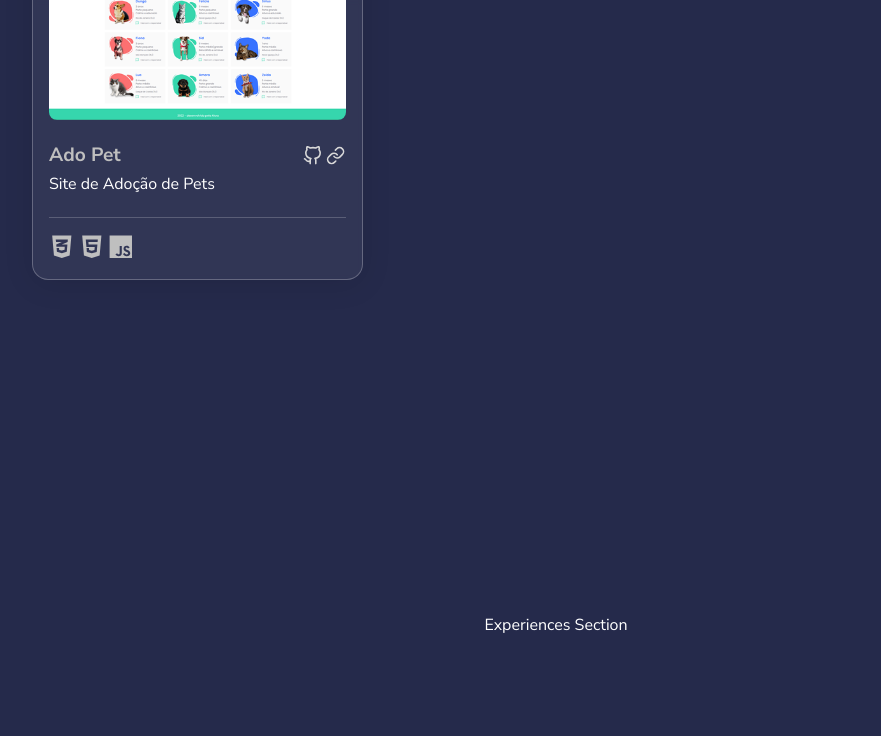
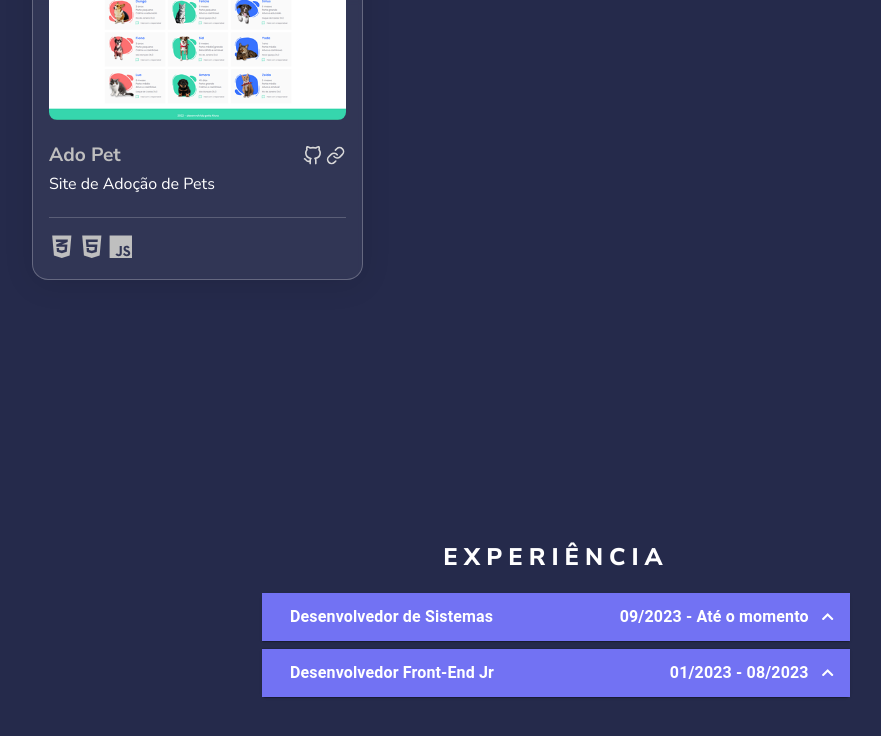
Before and after one commit to Cleber-Severo/my-portfolio, a React (Vite) app: page / in a window 1280 px wide. Shown: the part 1388-2124 px from the top of the page, without its empty margins (84-965 px from the left). Built offline with nearby package versions, Linux system fonts and the light colour scheme; a web font is replaced by a local one.

Commit message:
feat: add experiences section

```diff
--- a/src/App.tsx
+++ b/src/App.tsx
@@ -1,5 +1,6 @@
 import './App.css';
 import { Animation } from './components/Animation';
+import Experiences from './components/Experiences';
 import Header from './components/Header';
 import Hero from './components/Hero';
 import Projects from './components/Projects';
@@ -15,9 +16,7 @@ const App = () => {
       <main>
         <Hero />
         <Projects />
-        <section id="resume">
-          <h1>Experiences Section</h1>
-        </section>
+      <Experiences />
         <section id="contact">
           <h1>Contact me section</h1>
         </section>
--- /dev/null
+++ b/src/components/Experiences.tsx
@@ -0,0 +1,79 @@
+import * as React from 'react';
+import Accordion from '@mui/material/Accordion';
+import AccordionDetails from '@mui/material/AccordionDetails';
+import AccordionSummary from '@mui/material/AccordionSummary';
+import Typography from '@mui/material/Typography';
+import { FaChevronUp } from '@react-icons/all-files/fa/FaChevronUp';
+import { FaMapMarkerAlt } from '@react-icons/all-files/fa/FaMapMarkerAlt';
+import useExperiencesData from '../hooks/useExperiencesData';
+import './styles/Experiences.css';
+
+const Experiences = () => {
+  const [expanded, setExpanded] = React.useState<string | false>(false);
+
+  const { experiences } = useExperiencesData();
+
+  const handleChange =
+    (panel: string) => (event: React.SyntheticEvent, isExpanded: boolean) => {
+      setExpanded(isExpanded ? panel : false);
+    };
+
+  return (
+    <section id="resume">
+      <h2>Experiência</h2>
+      <div>
+        {experiences.map((item) => (
+          <Accordion
+            expanded={expanded === item.accordionPannel}
+            onChange={handleChange(item.accordionPannel)}
+            sx={{ background: 'transparent', mb: 1 }}
+          >
+            <AccordionSummary
+              expandIcon={<FaChevronUp style={{ color: '#FFF' }} />}
+              aria-controls={`${item.accordionPannel}bh-content`}
+              id={`${item.accordionPannel}bh-header`}
+              sx={{ backgroundColor: 'rgba(114, 114, 243, 1)' }}
+            >
+              <div
+                style={{
+                  display: 'flex',
+                  justifyContent: 'space-between',
+                  width: '100%',
+                  padding: '0 12px',
+                  color: 'white',
+                }}
+              >
+                <Typography component="span" sx={{ fontWeight: '600' }}>
+                  {item.jobPosition}
+                </Typography>
+                <Typography
+                  component="span"
+                  sx={{ color: 'text.white', fontWeight: '600' }}
+                >
+                  {item.time}
+                </Typography>
+              </div>
+            </AccordionSummary>
+            <AccordionDetails
+              sx={{
+                backgroundColor: 'rgba(114, 114, 243, 0.3)',
+                color: 'text.white',
+                p:3,
+              }}
+            >
+              <div style={{ color: '#ccc', marginBottom: '1rem' }}>
+                <FaMapMarkerAlt style={{ marginRight: '6px' }} />
+                {item.place}
+              </div>
+              <Typography style={{ color: '#FFF' }}>
+                {item.description}
+              </Typography>
+            </AccordionDetails>
+          </Accordion>
+        ))}
+      </div>
+    </section>
+  );
+};
+
+export default Experiences;
--- /dev/null
+++ b/src/components/styles/Experiences.css
@@ -0,0 +1,16 @@
+section#resume {
+  display: flex;
+  flex-direction: column;
+  justify-content: center;
+  align-items: center;
+
+  padding: 0 250px;
+}
+
+section#resume > h2 {
+  font-size: 24px;
+  font-weight: 800;
+  text-transform: uppercase;
+  margin-bottom: 1.5rem;
+  letter-spacing: 6px;
+}
--- /dev/null
+++ b/src/hooks/useExperiencesData.tsx
@@ -0,0 +1,29 @@
+
+const useExperiencesData = () => {
+  const experiences = [
+    {
+      id: 1,
+      accordionPannel: 'pannel1',
+      jobPosition: 'Desenvolvedor de Sistemas',
+      place: 'Amaro Contact Center',
+      description:
+        'Desenvolvimento, aprimoramento e suporte de sistemas buscando as melhores práticas.',
+      time: '09/2023 - Até o momento',
+    },
+    {
+      id: 2,
+      accordionPannel: 'pannel2',
+      jobPosition: 'Desenvolvedor Front-End Jr',
+      place: 'Termotubos Importação e Exportação',
+      description:
+        "Desenvolvimento e suporte do site interno da empresa (Intranet) com o uso de diversas tecnologias e técnicas de desenvolvimento web buscando maior desempenho e visuais agradáveis de acordo com a experiência dos usuários. Trabalho feito junto ao time de Back-End realizando a leitura de endpoints de API's internas e externas, utilização de dados dinâmicos, menus colapsáveis, modais, formulários com validações, tabelas, responsividade e código organizado.",
+      time: '01/2023 - 08/2023 ',
+    },
+  ];
+
+  return {
+    experiences,
+  };
+};
+
+export default useExperiencesData;
```
